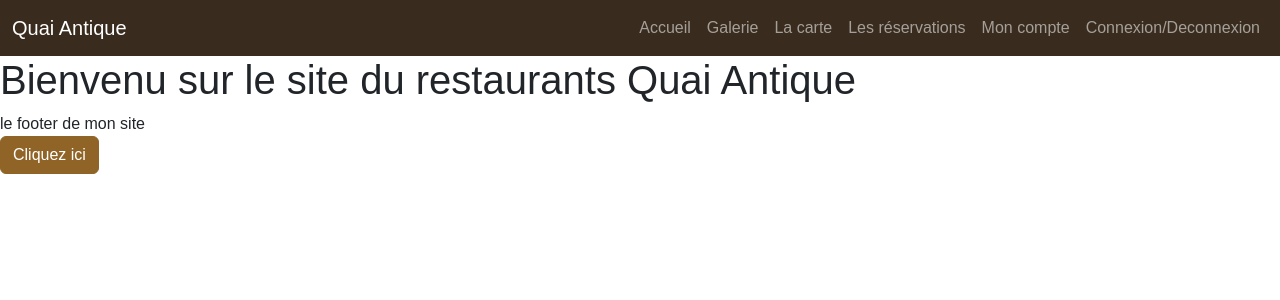
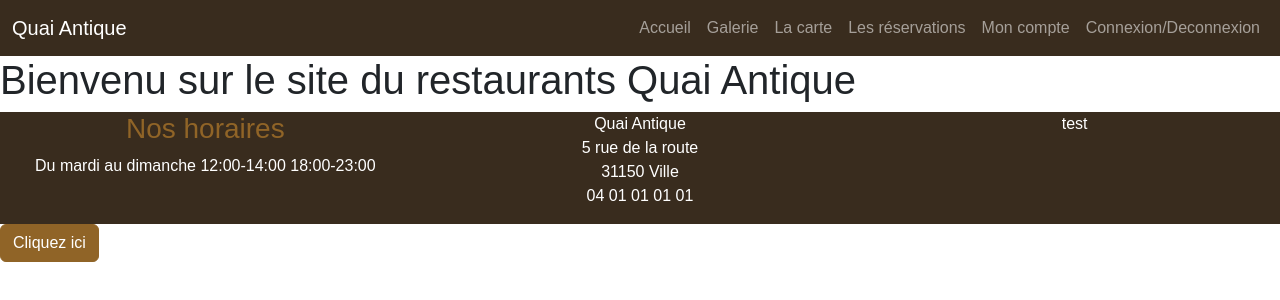
Before and after one commit to mickecliff/QuaiAntiqueRestaurantFront, a website with bundled scripts: page index.html in a window 1280 px wide. Built offline with nearby package versions, Linux system fonts and the light colour scheme; files whose address does not match are found by name.

Commit message:
correction footer

```diff
--- a/index.html
+++ b/index.html
@@ -43,7 +43,24 @@
     <main id="main-page">
         <!--le contenu de le page sera injecté içi-->
     </main>
-    <footer>le footer de mon site</footer>
+    <footer>   <footer class="bg-dark text-white text-center footer">
+      <div class="row">
+          <div class="col-12 col-lg-4">
+              <h3 class="text-primary">Nos horaires</h3>
+              <p>Du mardi au dimanche  12:00-14:00  18:00-23:00</p>
+          </div>
+          <div class="col-6 col-lg-4">
+              <p>Quai Antique <br/>
+                  5 rue de la route <br/>
+                  31150 Ville <br/>
+                  04 01 01 01 01 <br/>
+              </p>
+          </div>
+          <div class="col-6 col-lg-4">
+              <p>test</p>
+          </div>
+      </div>
+  </footer></footer>
     <script type="module" src="Router/router.js"></script>
     <button class="btn btn-primary">Cliquez ici</button>
     <script src="node_modules/bootstrap/dist/js/bootstrap.bundle.min.js"></script>
--- a/scss/main.scss
+++ b/scss/main.scss
@@ -1,6 +1,4 @@
 @import url(/node_modules/bootstrap-icons/font/bootstrap-icons.css);
 @import 'custom';
 
-.footer.footer {
-    padding: 15 px;
 }
```
Also changed, not shown: scss/main.css, 1 other file.
